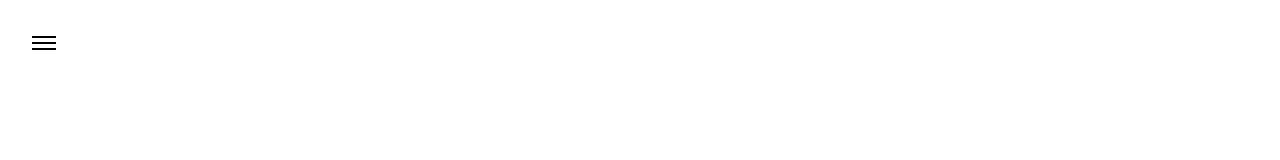
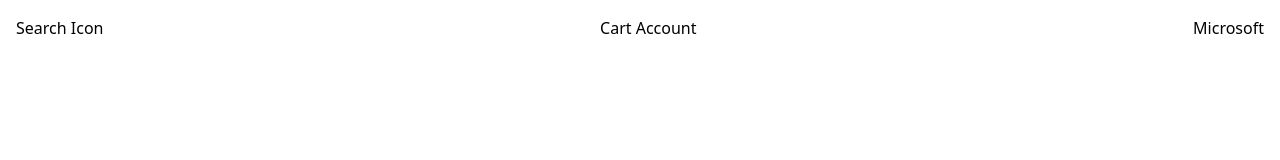
Before and after one commit to sailathakakumanu/tailwind-css-tutorials, a website built with Vite: page microsoft-clone/index.html in a window 1280 px wide. Built offline with nearby package versions, Linux system fonts and the light colour scheme.

Commit message:
add navigations

```diff
--- a/microsoft-clone/index.html
+++ b/microsoft-clone/index.html
@@ -8,12 +8,16 @@
 </head>
 <body>
     <div class="navbar flex justify-between items-center p-4">
-        <div class="hamburger inline-block p-4 cursor-pointer">
-            <div class="line h-0.5 w-6 my-1 bg-black"></div>
-            <div class="line h-0.5 w-6 my-1 bg-black"></div>
-            <div class="line h-0.5 w-6 my-1 bg-black"></div>
+        <div class="flex justify-center items-center">
+            <div class="hamburger inline-block p-4 cursor-pointer md:hidden">
+                <div class="line h-0.5 w-6 my-1 bg-black"></div>
+                <div class="line h-0.5 w-6 my-1 bg-black"></div>
+                <div class="line h-0.5 w-6 my-1 bg-black"></div>
+            </div>
+            <div class="search md:order-2">Search Icon</div>
         </div>
-
+        <div class="logo text-center md:order-1">Microsoft</div>
+        <div class="cart text-center">Cart Account</div>
     </div>
 </body>
 </html>
```
